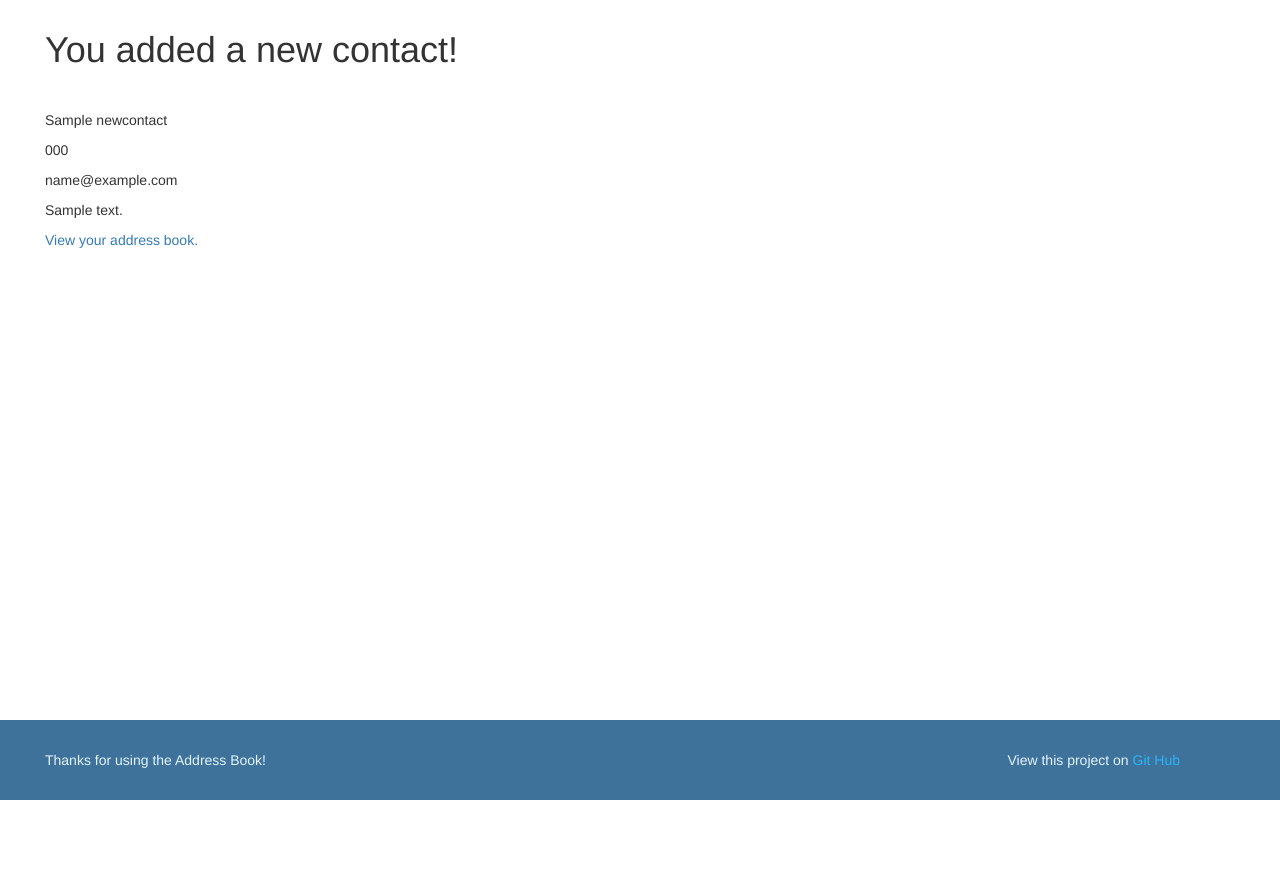
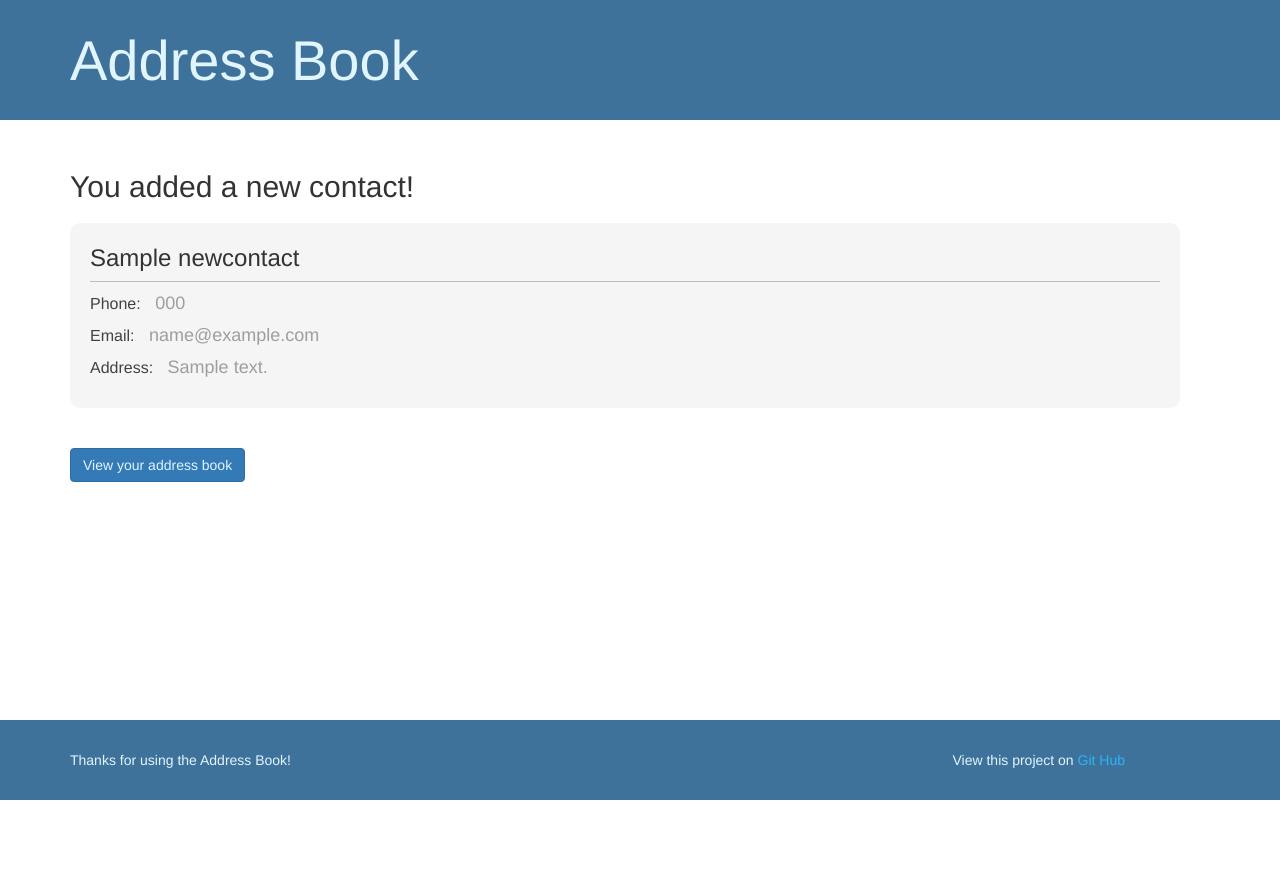
Before and after one commit to mckenro/address-book-app, a PHP site: template views/create_contact.html.twig in a window 1280 px wide. After the commit the page ends 800 px from the top, so only its background shows below. Run offline with PHP 8.4, Linux system fonts and the light colour scheme; the template is opened without the code that fills it: most values are stand-ins (such as "Sample title", 1, 10 or a date in 2020); some libraries are stand-ins or nearby versions.

Commit message:
add final styling and layout

```diff
--- a/views/create_contact.html.twig
+++ b/views/create_contact.html.twig
@@ -1,8 +1,10 @@
 {% include 'head.html.twig' %}
-    <h1>You added a new contact!</h1>
-    <p>{{ newcontact.getName }}</p>
-    <p>{{ newcontact.getPhone }}</p>
-    <p>{{ newcontact.getEmail }}</p>
-    <p>{{ newcontact.getAddress }}</p>
-    <p><a href='/'>View your address book.</a></p>
+    <h2>You added a new contact!</h2>
+    <div class="view-contact">
+        <h3>{{ newcontact.getName }}</h3>
+        <h4><span class="prefix"> Phone: </span>{{ newcontact.getPhone }}</h4>
+        <h4><span class="prefix"> Email: </span>{{ newcontact.getEmail }}</h4>
+        <h4><span class="prefix"> Address: </span>{{ newcontact.getAddress }}</h4>
+    </div>
+    <p><a class = "btn btn-primary" href='/'>View your address book</a></p>
 {% include 'footer.html.twig' %}
--- a/views/delete_contacts.html.twig
+++ b/views/delete_contacts.html.twig
@@ -1,4 +1,4 @@
 {% include 'head.html.twig' %}
       <h1>Address book cleared!</h1>
-      <p><a href='/'>Return Home</a></p>
+      <p><a class = "btn btn-primary" href='/'>Return Home</a></p>
 {% include 'footer.html.twig' %}
--- a/views/footer.html.twig
+++ b/views/footer.html.twig
@@ -1,11 +1,11 @@
       <footer class="navbar-fixed-bottom">
-        <div class="container-fluid">
+        <div class="container responsive">
           <div class="row">
             <div class="col-xs-6">
               <p>Thanks for using the Address Book!</p>
             </div>
             <div class="col-xs-6 move-right">
-              <p>View this project on <a href="#">Git Hub</a></p>
+              <p>View this project on <a href="https://github.com/mckenro/address-book-app" target="_blank">Git Hub</a></p>
             </div>
           </div>
         </div>
--- a/views/head.html.twig
+++ b/views/head.html.twig
@@ -5,4 +5,9 @@
     <title>Address Book</title>
 </head>
 <body>
-  <div class="container-fluid">
+  <div class="head">
+    <div class="container responsive">
+      <h1>Address Book</h1>
+    </div>
+  </div>
+  <div class="container responsive">
--- a/web/css/styles.css
+++ b/web/css/styles.css
@@ -11,11 +11,11 @@
 
 .view-contact {
   display: block;
-  width: 60%;
   background: #f5f5f5;
   padding: 10px 20px 20px 20px;
   border-radius: 10px;
-  margin-bottom: 30px;
+  margin-bottom: 40px;
+  margin-right: 30px;
 }
 
 h1 {
@@ -25,6 +25,7 @@ h1 {
 
 h2 {
   font-weight: 300;
+  margin-bottom: 20px;
 }
 
 label {
@@ -43,12 +44,7 @@ label {
   padding-top: 2px;
 }
 
-.form-group {
-  margin-right: 80px;
-}
-
 .head {
-  margin-left: -45px;
   margin-bottom: 30px;
   height: 120px;
   background: #3F729B;
@@ -64,6 +60,10 @@ label {
   color: #424242;
   font-size: 16px;
   padding-right: 10px;
+}
+
+p .btn {
+  color: #e1f5fe;
 }
 
 footer {
```
Also changed, not shown: views/contacts.html.twig (+18 -16 lines), readme.md.
